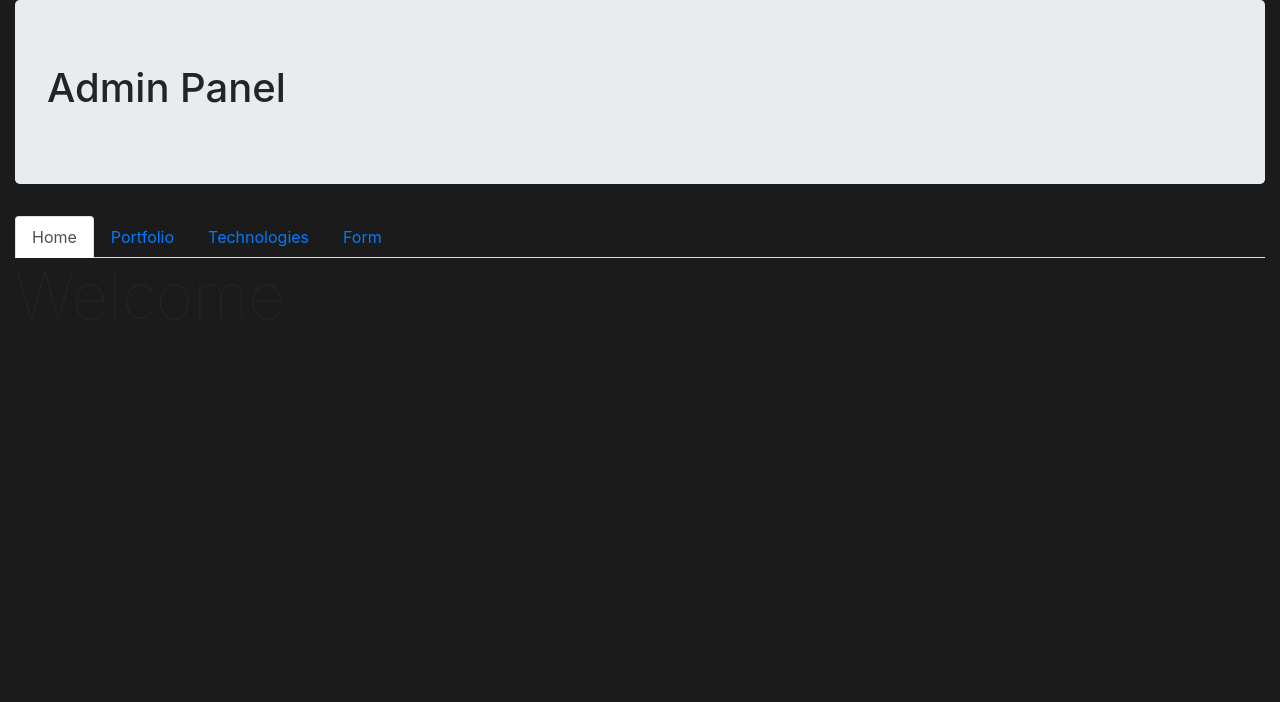
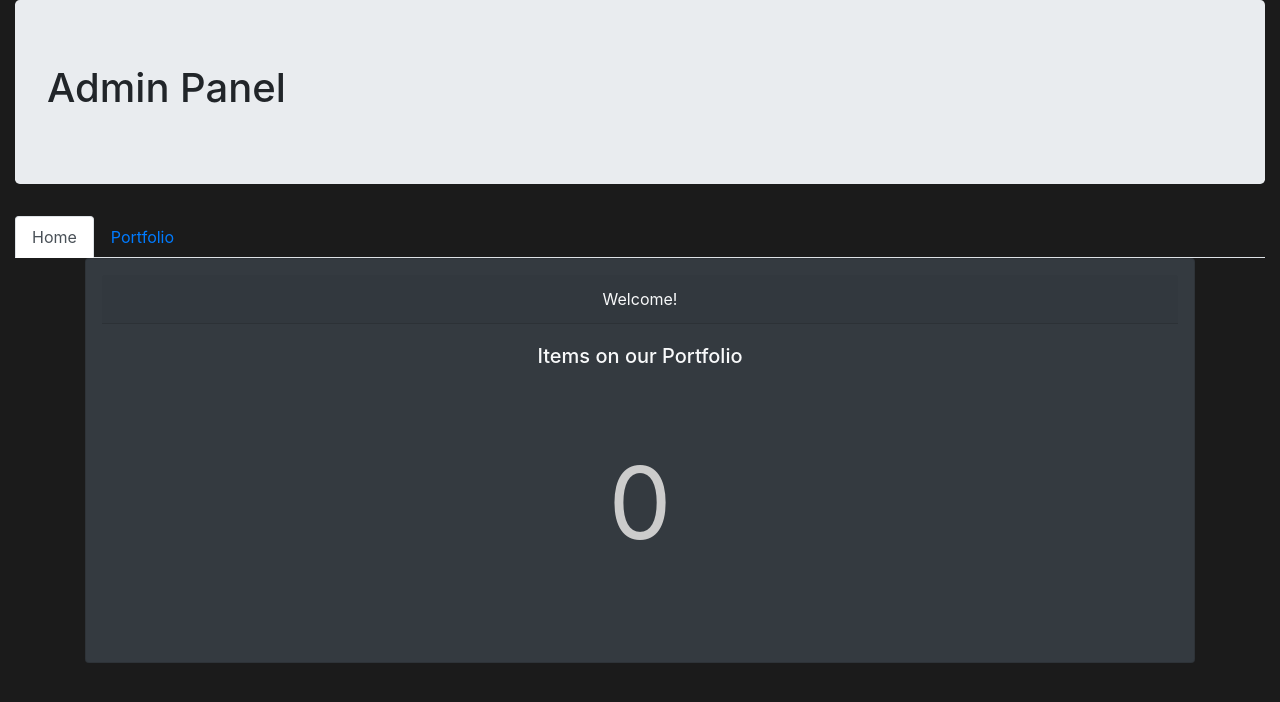
Before and after one commit to xumes/do-zero-ao-fullstack, a React (Create React App) app in the folder frontend/: page /admin in a window 1280 px wide. Shown: the top 702 px of the page. Built offline with nearby package versions, Linux system fonts and the light colour scheme; no server answers.

Commit message:
ADMIN page

```diff
--- /dev/null
+++ b/frontend/src/components/admin/WelcomeTab.js
@@ -0,0 +1,28 @@
+import React, {useEffect, useState} from 'react'
+
+import {Container, Card} from 'react-bootstrap'
+import {useApi} from '../../hooks/useApi'
+
+const WelcomeTab = () => {
+    const {data} = useApi('/portfolio');
+
+    const [qtyItems, setQtyItems] = useState(0)
+
+    useEffect(() => {
+        data && setQtyItems(data.data.length)
+    }, [data])
+
+    return(
+        <Container>
+            <Card bg='dark' text='light' className="mb-2 text-center p-3">
+                <Card.Header>Welcome!</Card.Header>
+                <Card.Body>
+                    <Card.Title>Items on our Portfolio</Card.Title>
+                    <Card.Text style={{fontSize: 100}}>{qtyItems}</Card.Text>
+                </Card.Body>
+            </Card>
+        </Container>
+    )
+}
+
+export default WelcomeTab
--- a/frontend/src/pages/Admin.js
+++ b/frontend/src/pages/Admin.js
@@ -3,7 +3,7 @@ import React from 'react'
 import {Jumbotron, Tabs, Tab, Container} from 'react-bootstrap'
 
 import PortfolioList from '../components/admin/PortfolioList'
-import PortfolioForm from '../components/admin/PortfolioForm'
+import WelcomeTab from '../components/admin/WelcomeTab'
 
 const Admin = () => {
     return(
@@ -14,16 +14,10 @@ const Admin = () => {
 
             <Tabs transition={false} defaultActiveKey="home" id="tab-navigation">
                 <Tab eventKey="home" title="Home">
-                    <h2>Welcome</h2>
+                    <WelcomeTab />
                 </Tab>
                 <Tab eventKey="portfolio" title="Portfolio">
                     <PortfolioList />
-                </Tab>
-                <Tab eventKey="tech" title="Technologies">
-                    <h2>Technologies</h2>
-                </Tab>
-                <Tab eventKey="form" title="Form">
-                    <PortfolioForm />
                 </Tab>
             </Tabs>
         </Container>
```
